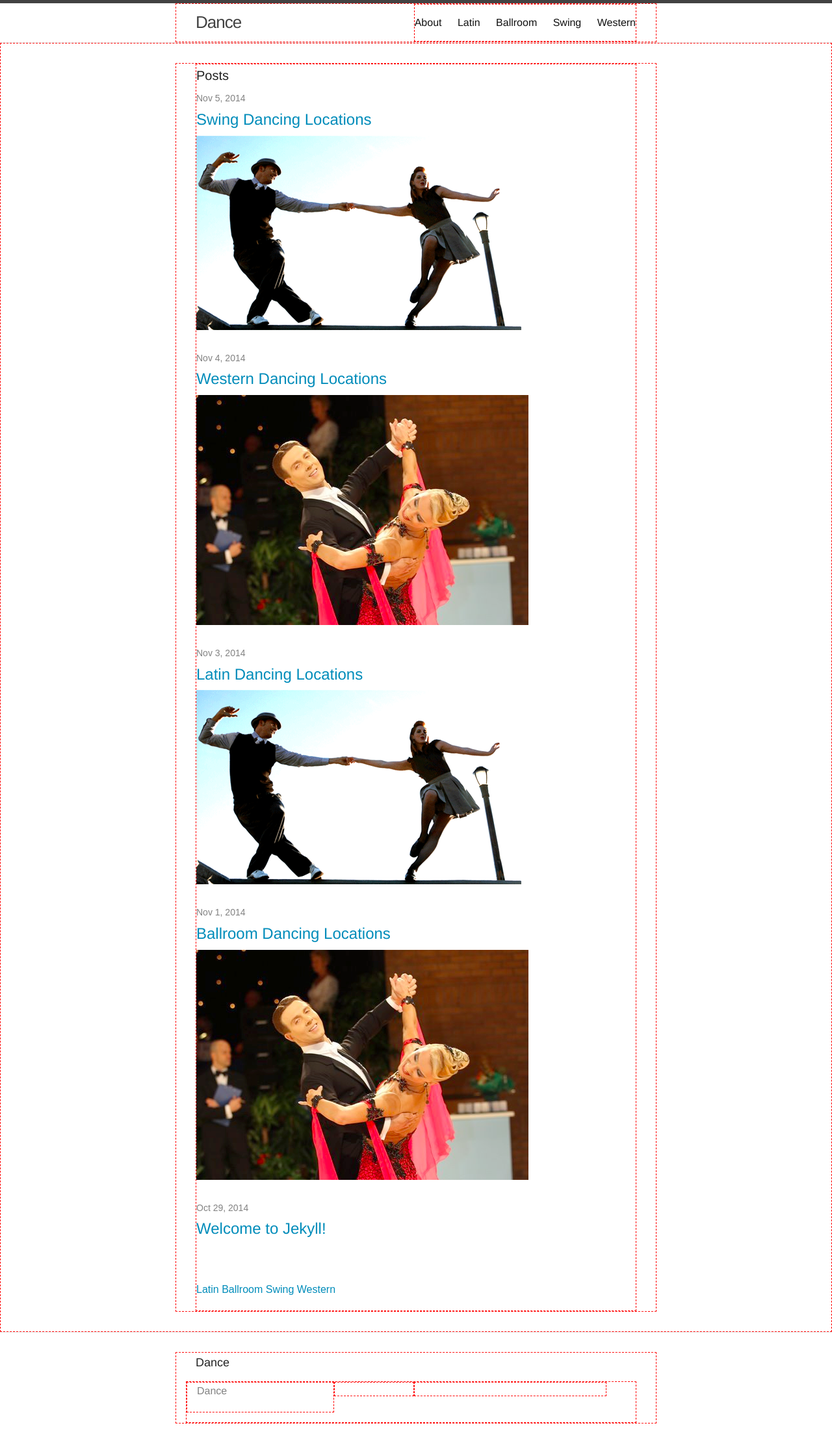
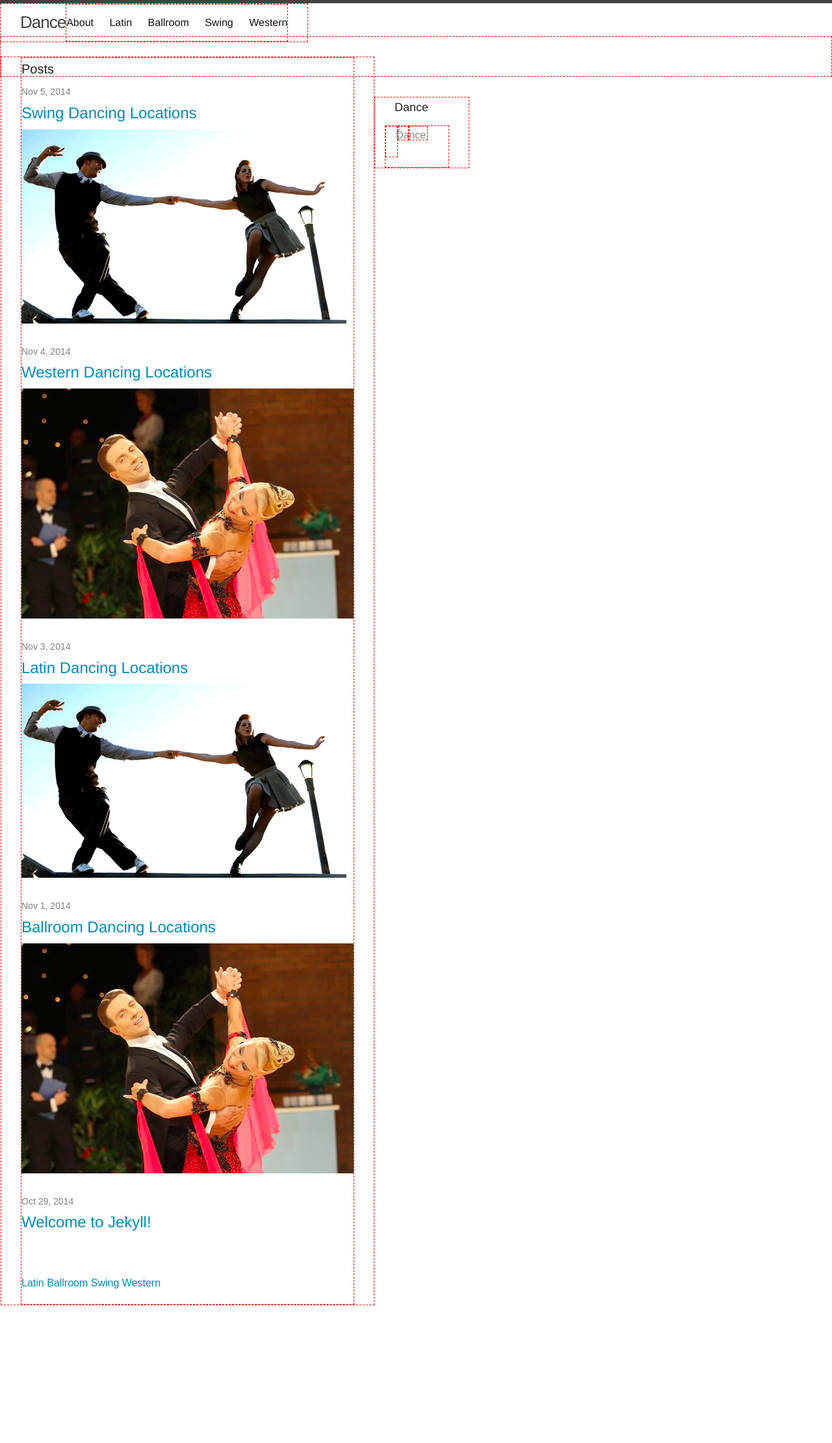
Before and after one commit to honeyjive/dance, a Jekyll site: the page built from index.html, in a window 1280 px wide. Shown: the whole page at 65% size. Built offline with Jekyll 4.4.1, drawn with Linux system fonts in a browser that asks for light colours; after the commit the page ends 2009 px from its top, so only the background shows below that.

Commit message:
testing css

```diff
--- a/css/style.css
+++ b/css/style.css
@@ -1,3 +1,8 @@
+/*WRAPPER FLOAT TEST*/
+.wrapper {
+	float: left;
+}
+
 .dance-detail {
 	border: 1px solid blue;
 }
```
